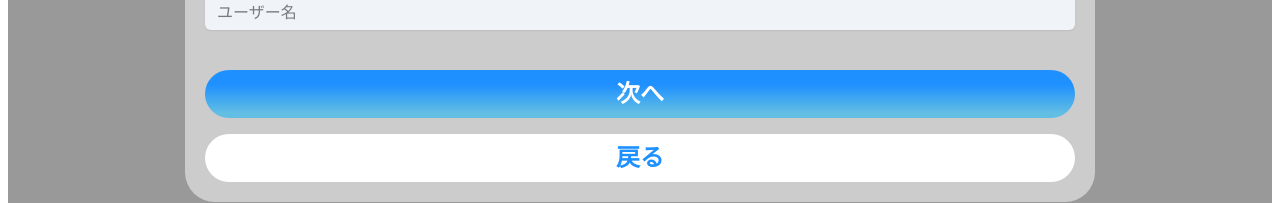
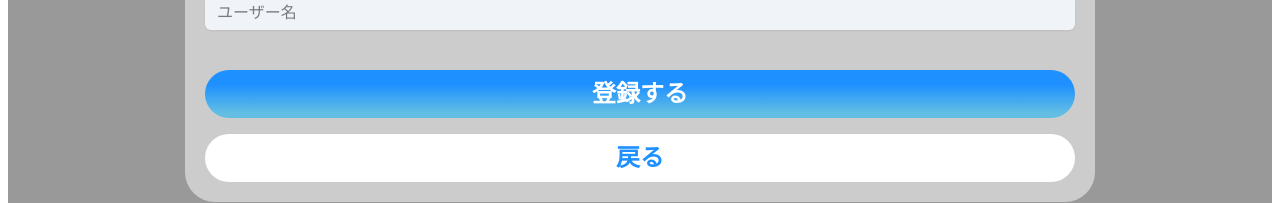
Before and after one commit to Teclub200/SnapMinds_FRONT, a React (Vite) app: page /create-account in a window 1280 px wide. Shown: the part 486-689 px from the top of the page. Built offline with nearby package versions, Linux system fonts and the light colour scheme.

Commit message:
Change button label

```diff
--- a/src/components/features/createAccount/CreateAccount.tsx
+++ b/src/components/features/createAccount/CreateAccount.tsx
@@ -96,7 +96,7 @@ export const CreateAccount = () => {
               <Stack direction="column" spacing={2} sx={{ padding: "20px" }}>
                 <MyGradationButton
                   variant="primary"
-                  buttonText="次へ"
+                  buttonText="登録する"
                   onClickFunc={() => inputValidation()}
                 />
                 <MyGradationButton
```
